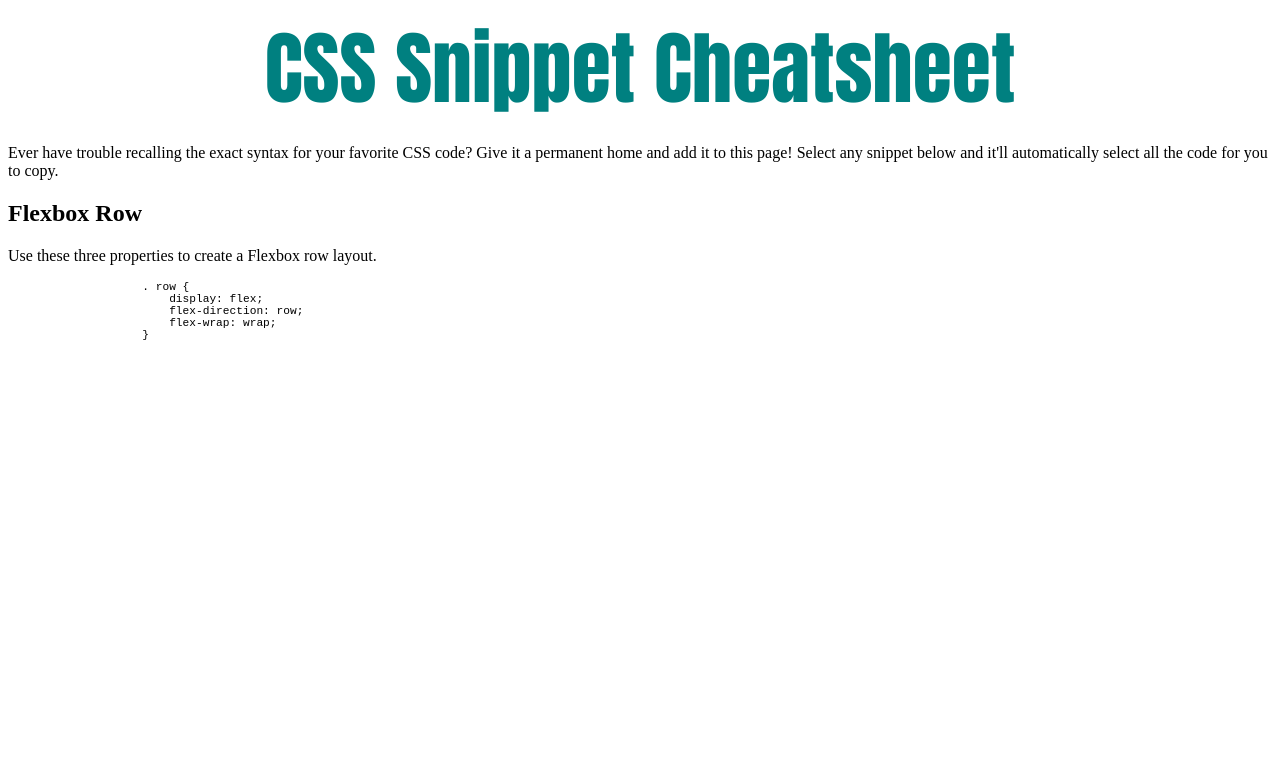
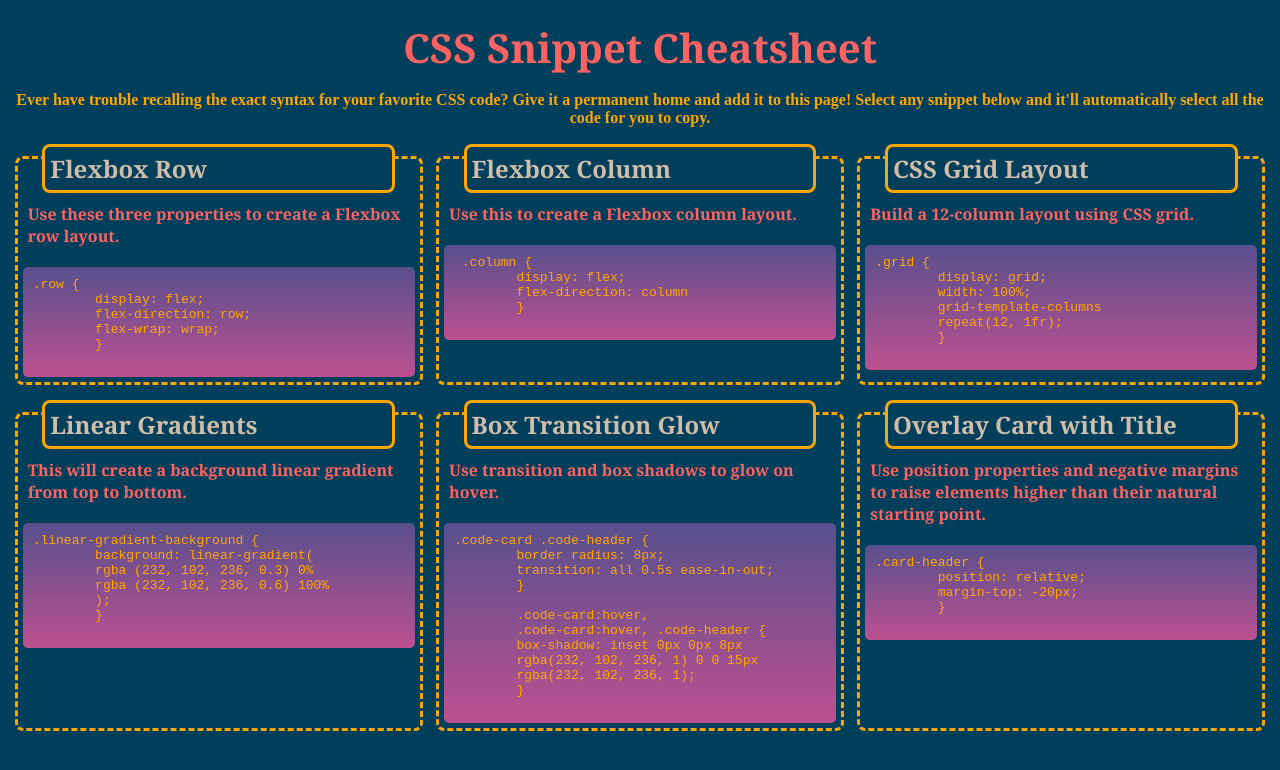
Before and after one commit to rwintersteen/CSS-Snippet-Cheatsheet, a plain HTML site: page index.html in a window 1280 px wide. Drawn offline with Linux system fonts and the light colour scheme.

Commit message:
Final Changes to Completion

```diff
--- a/index.html
+++ b/index.html
@@ -9,19 +9,83 @@
 </head>
 <body>
     <header>CSS Snippet Cheatsheet</header>
-        <p>Ever have trouble recalling the exact syntax for your favorite CSS code? Give it a permanent home and add it to this page! Select any snippet below and it'll automatically select all the code for you to copy.</p>
-    <div class='snippet'>
+        <p class='heading'>Ever have trouble recalling the exact syntax for your favorite CSS code? Give it a permanent home and add it to this page! Select any snippet below and it'll automatically select all the code for you to copy.</p>
+    <main>
+        <section class="snippet-cards">
+        <!--Snippet Card 1-->
+                <div class="snippet">
                     <h2>Flexbox Row</h2>
                     <p>Use these three properties to create a Flexbox row layout.</p>
-                <pre>
-                    . row {
+        <pre>.row {
         display: flex;
         flex-direction: row;
         flex-wrap: wrap;
         }
         </pre>
+                </div>
+        <!--Snippet Card 2-->
+                <div class="snippet">
+                    <h2>Flexbox Column</h2>
+                    <p>Use this to create a Flexbox column layout.</p>
+        <pre> .column {
+        display: flex;
+        flex-direction: column
+        }
+        </pre>
+                </div>
+        <!--Snippet Card 3-->
+                <div class="snippet">
+                    <h2>CSS Grid Layout</h2>
+                    <p>Build a 12-column layout using CSS grid.</p>
+        <pre>.grid {
+        display: grid;
+        width: 100%;
+        grid-template-columns
+        repeat(12, 1fr);
+        }
+                    </pre>
+                </div>
+        <!--Snippet Card 4-->
+                <div class="snippet">
+                    <h2>Linear Gradients</h2>
+                    <p>This will create a background linear gradient from top to bottom.</p>
+        <pre>.linear-gradient-background {
+        background: linear-gradient(
+        rgba (232, 102, 236, 0.3) 0%
+        rgba (232, 102, 236, 0.6) 100%
+        );
+        }
+        </pre>
+                </div>
+        <!--Snippet Card 5-->
+                <div class="snippet">
+                    <h2>Box Transition Glow</h2>
+                    <p>Use transition and box shadows to glow on hover.</p>
+        <pre>.code-card .code-header {
+        border radius: 8px;
+        transition: all 0.5s ease-in-out;
+        }
 
+        .code-card:hover,
+        .code-card:hover, .code-header {
+        box-shadow: inset 0px 0px 8px
+        rgba(232, 102, 236, 1) 0 0 15px
+        rgba(232, 102, 236, 1);
+        }
+        </pre>
                 </div>
+        <!--Snippet Card 6-->
+                <div class="snippet">
+                    <h2>Overlay Card with Title</h2>
+                    <p>Use position properties and negative margins to raise elements higher than their natural starting point.</p>
+        <pre>.card-header {
+        position: relative;
+        margin-top: -20px;
+        }
+        </pre>
+                </div>
+            </section>
+        </main>
 
 
 </body>
--- a/style.css
+++ b/style.css
@@ -1,11 +1,99 @@
+* {
+    box-sizing: border-box;
+}
+
+body {
+    background-color: #003f5c;
+}
+
+main {
+    display: flex;
+    flex-direction: row;
+    flex-wrap: wrap;
+    justify-content: center;
+}
+
 header {
     text-align: center;
-    color: teal;
-    font-size: 80px;
-    font-family: Impact, Haettenschweiler, 'Arial Narrow Bold', sans-serif;
+    color: #ff6361;
+    font-size: 40px;
+    font-weight: bolder;
+    font-family: Georgia, 'Times New Roman', Times, serif;
+    margin-top: 20px;
+    margin-bottom: 15px;
+}
+
+.heading {
+    text-align: center;
+    font-weight: bold;
+    color: #ffa600;
 }
 
 pre {
-    font-size: .7rem;
+    font-size: 100%;
     margin: 0;
+    color: #ffa600;
+    border-radius: 5px;
+    padding: 10px;
+    white-space: pre-wrap;
+    user-select: all;
+    background: linear-gradient(180deg, #58508d 0%, #bc5090 100%);
 }
+
+.snippet-cards {
+    display: flex;
+    flex-direction: row;
+    flex-wrap: wrap;
+    margin: auto;
+}
+
+.snippet {
+    background-color: #003f5c;
+    border-style: dashed;
+    border-color: #ffa600;
+    border-radius: 50px;
+    padding: 5px;
+    margin: 10pt 5pt;
+    flex: 1 1 400px;
+}
+
+.snippet h2 {
+    font-size: 150%;
+    font-family: Georgia, 'Times New Roman', Times, serif;
+    color: #d2bda9;
+    width: 90%;
+    border-style: solid;
+    background-color: #003f5c;
+    border-color:#ffa600;
+    border-radius: 50px;
+    position: relative;
+    margin-left: auto;
+    margin-right: auto;
+    margin-top: -20px;
+    margin-bottom: 10px;
+    padding: 5px;
+    flex: 1 1 400px;
+}
+
+.snippet p {
+    text-align: left;
+    font-weight: bold;
+    color: #ff6361;
+    padding-left: 5px;
+    font-family: Georgia, 'Times New Roman', Times, serif;
+    margin-top: 0px;
+    margin-bottom: 20px;
+}
+
+.snippet pre {
+    padding: 10px;
+}
+
+.snippet, .snippet h2 {
+    border-radius: 8px;
+    transition: all 0.2s ease-in-out;
+}
+
+.snippet:hover, .snippet:hover h2 {
+    box-shadow: inset 1px 1px 12px #ffae00, 1px 1px 12px #ffae00;
+}
```
Lines whose indentation alone changed are shown as unchanged.
